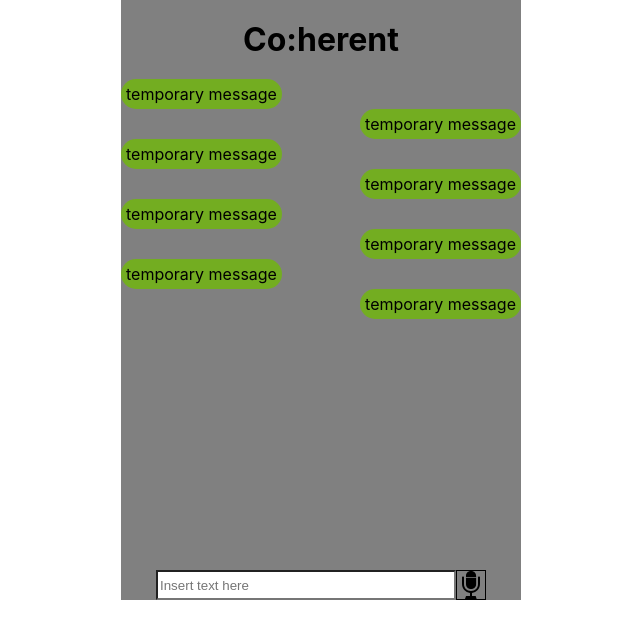
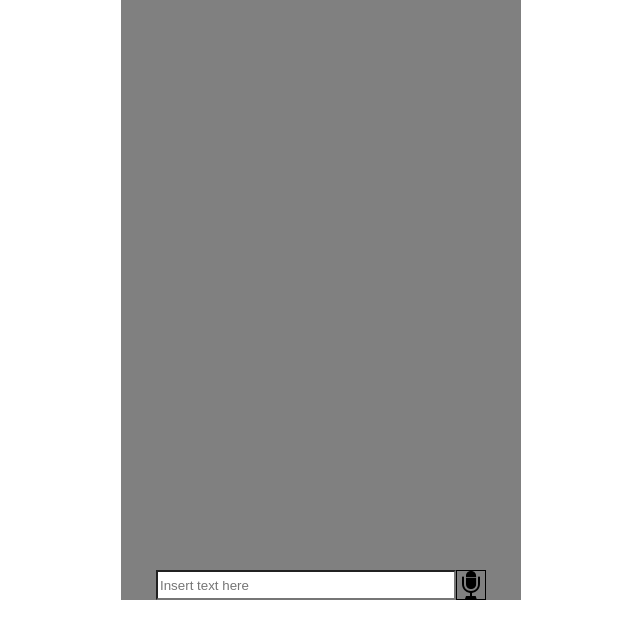
Before and after one commit to eddy-guo/coherent, a Next.js app: page /main in a window 1280 px wide. Shown: the top 638 px of the page, without its empty margins (319-959 px from the left). Built offline with nearby package versions, Linux system fonts and the light colour scheme.

Commit message:
remove lol

```diff
--- a/pages/main.js
+++ b/pages/main.js
@@ -1,19 +1,19 @@
 import Head from "next/head";
 import Image from "next/image";
 import styles from "../styles/Main.module.css";
-import React, { useState, useEffect } from 'react'
-import SpeechRecognition, { useSpeechRecognition } from 'react-speech-recognition'
+import React, { useState, useEffect } from "react";
+import SpeechRecognition, { useSpeechRecognition, } from "react-speech-recognition";
 
 export default function Main() {
   const {
     transcript,
     listening,
     resetTranscript,
-    browserSupportsSpeechRecognition
+    browserSupportsSpeechRecognition,
   } = useSpeechRecognition();
 
   useEffect(() => {
-    const support = () => { }
+    const support = () => {};
     if (!browserSupportsSpeechRecognition) {
       return <span>Browser does not support speech recognition.</span>;
     }
@@ -22,20 +22,8 @@ export default function Main() {
   return (
     <main className={styles.main}>
       <Head>
-      <title>Co:herent - Main</title>
+        <title>Co:herent - Main</title>
       </Head>
-      <h1 className={styles.header}>Co:herent</h1>
-      <div className={styles.messages}>
-      {/* this should populate on its own when messages are sent (left, right, then left etc) */}
-      <div className={styles.leftmessage}><p className={styles.lefttext}>temporary message</p></div>
-      <div className={styles.rightmessage}><p className={styles.righttext}>temporary message</p></div>
-      <div className={styles.leftmessage}><p className={styles.lefttext}>temporary message</p></div>
-      <div className={styles.rightmessage}><p className={styles.righttext}>temporary message</p></div>
-      <div className={styles.leftmessage}><p className={styles.lefttext}>temporary message</p></div>
-      <div className={styles.rightmessage}><p className={styles.righttext}>temporary message</p></div>
-      <div className={styles.leftmessage}><p className={styles.lefttext}>temporary message</p></div>
-      <div className={styles.rightmessage}><p className={styles.righttext}>temporary message</p></div>
-      </div>
       <div className={styles.inputarea}>
         <input
           className={styles.input}
@@ -45,7 +33,12 @@ export default function Main() {
           placeholder="Insert text here"
           defaultValue={transcript}
         />
-        <input className={styles.button} type="image" src="/images/microphone.svg" onClick={SpeechRecognition.startListening} />
+        <input
+          className={styles.button}
+          type="image"
+          src="/images/microphone.svg"
+          onClick={SpeechRecognition.startListening}
+        />
       </div>
     </main>
   );
```
